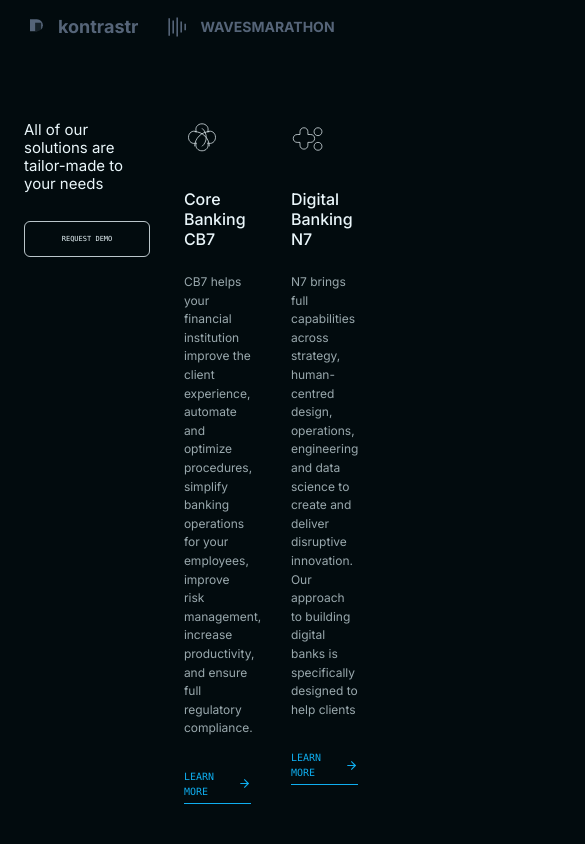
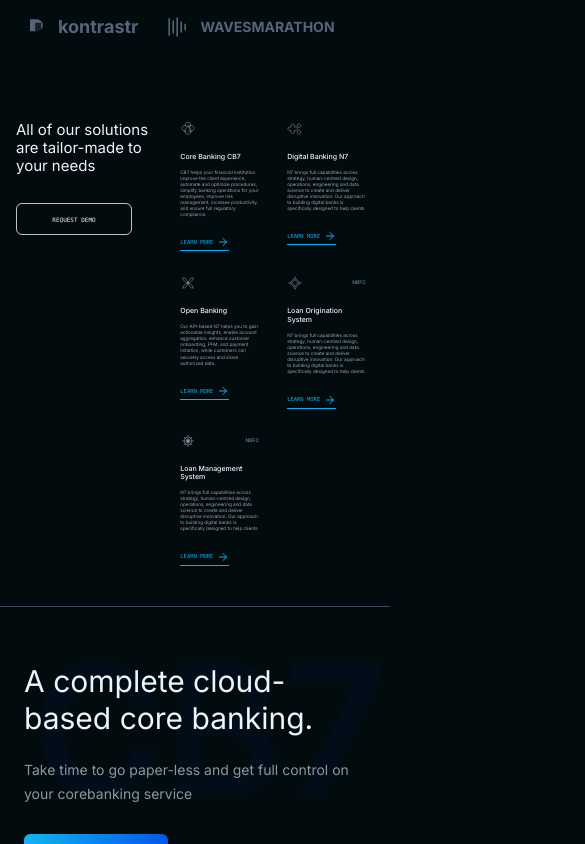
Before and after one commit to nehagithub07/Codelinear-SDE-Full-Stack-Technical-Assignment-Neha, a React (Vite) app: page / in a window 390 px wide. Shown: the part 960-1804 px from the top of the page, 585 px wide, since content can reach past the window. Built offline with nearby package versions, Linux system fonts and the light colour scheme.

Commit message:
Tighten responsive section sizing

```diff
--- a/src/components/DigitalBanking.jsx
+++ b/src/components/DigitalBanking.jsx
@@ -20,14 +20,14 @@
 function FeatureText({ group }) {
   return (
     <div className="max-w-[280px]">
-      <h3 className="text-sm font-semibold text-ink-950">{group.title}</h3>
-      <p className="mt-3 text-xs leading-5 text-slate-600">
+      <h3 className="text-[8px] font-semibold text-ink-950 sm:text-sm">{group.title}</h3>
+      <p className="mt-1.5 text-[6px] leading-[1.45] text-slate-600 sm:mt-3 sm:text-xs sm:leading-5">
         Our transformation approach is built around clear requirements, modern experience, and digitally connected operations.
       </p>
-      <div className="mt-4 grid gap-2">
+      <div className="mt-2 grid gap-1 sm:mt-4 sm:gap-2">
         {group.items.map((item) => (
-          <div className="flex gap-2 text-xs text-slate-700" key={item}>
-            <CheckCircle2 className="h-4 w-4 shrink-0 text-n7-blue" />
+          <div className="flex gap-1 text-[6px] text-slate-700 sm:gap-2 sm:text-xs" key={item}>
+            <CheckCircle2 className="h-2.5 w-2.5 shrink-0 text-n7-blue sm:h-4 sm:w-4" />
             {item}
           </div>
         ))}
@@ -39,40 +39,40 @@
 function DigitalBanking() {
   return (
     <>
-      <section className="relative overflow-hidden bg-[#EAF6FA] px-6 py-14 text-ink-950 sm:px-10 sm:py-24" id="digital-banking">
-        <span className="pointer-events-none absolute -left-24 top-44 text-[430px] font-semibold leading-none text-n7-blue/[0.055]">
+    <section className="relative overflow-hidden bg-[#EAF6FA] px-4 py-10 text-ink-950 sm:px-10 sm:py-24" id="digital-banking">
+        <span className="pointer-events-none absolute -left-32 top-36 text-[360px] font-semibold leading-none text-n7-blue/[0.045] sm:-left-24 sm:top-44 sm:text-[430px]">
           N7
         </span>
-        <div className="relative z-10 mx-auto grid max-w-[1500px] gap-12 lg:grid-cols-[0.7fr_1.3fr]">
+        <div className="relative z-10 mx-auto grid max-w-[1500px] grid-cols-[0.44fr_0.56fr] gap-4 sm:gap-12 lg:grid-cols-[0.7fr_1.3fr]">
           <div>
-            <h2 className="max-w-[330px] text-3xl font-normal leading-tight sm:text-[46px]">
+            <h2 className="max-w-[330px] text-xl font-normal leading-tight sm:text-[46px]">
               Digital banking out-of-the-box
             </h2>
-            <p className="mt-5 max-w-[350px] text-sm leading-6 text-slate-600">
+            <p className="mt-3 max-w-[350px] text-[7px] leading-[1.5] text-slate-600 sm:mt-5 sm:text-sm sm:leading-6">
               N7 helps your financial institution improve the client experience, automate and optimize procedures.
             </p>
-            <div className="mt-7 flex flex-col items-start gap-3">
+            <div className="mt-4 flex flex-col items-start gap-2 sm:mt-7 sm:gap-3">
               <a
-                className="inline-flex min-h-10 min-w-36 items-center justify-center rounded bg-button-blue px-6 font-mono text-[11px] uppercase text-white"
+                className="inline-flex min-h-7 min-w-24 items-center justify-center rounded bg-button-blue px-4 font-mono text-[7px] uppercase text-white sm:min-h-10 sm:min-w-36 sm:px-6 sm:text-[11px]"
                 href="#request-demo"
               >
                 Request Demo
               </a>
-              <a className="font-mono text-[11px] uppercase text-n7-blue" href="#digital-details">
+              <a className="font-mono text-[7px] uppercase text-n7-blue sm:text-[11px]" href="#digital-details">
                 Learn More -&gt;
               </a>
             </div>
           </div>
 
-          <div className="grid gap-10 md:grid-cols-2" id="digital-details">
-            <div className="grid gap-10">
+          <div className="grid grid-cols-2 gap-4 sm:gap-10" id="digital-details">
+            <div className="grid gap-5 sm:gap-10">
               <PhoneMockup />
               <div className="ml-auto">
                 <FeatureText group={groups[1]} />
               </div>
               <PhoneMockup variant="profile" />
             </div>
-            <div className="grid content-start gap-16 pt-10">
+            <div className="grid content-start gap-7 pt-5 sm:gap-16 sm:pt-10">
               <FeatureText group={groups[0]} />
               <PhoneMockup variant="chart" />
               <FeatureText group={groups[2]} />
--- a/src/components/MarqueeStrip.jsx
+++ b/src/components/MarqueeStrip.jsx
@@ -2,8 +2,8 @@
 
 function MarqueeStrip() {
   return (
-    <div className="border-y-4 border-emerald-500 bg-white py-2 text-ink-950">
-      <div className="flex items-center justify-center gap-4 whitespace-nowrap font-semibold sm:text-2xl">
+    <div className="overflow-hidden border-y-4 border-emerald-500 bg-white py-2 text-ink-950">
+      <div className="flex max-w-full items-center justify-center gap-4 whitespace-nowrap font-semibold sm:text-2xl">
         {[...messages, ...messages].map((message, index) => (
           <span className={message === 'N7' || message === 'CB7' ? 'text-n7-blue' : ''} key={`${message}-${index}`}>
             {index % 2 === 0 ? '*' : ''}
--- a/src/components/Mockups.jsx
+++ b/src/components/Mockups.jsx
@@ -101,18 +101,18 @@
 
   return (
     <div
-      className={`relative mx-auto h-[236px] w-[118px] rounded-[24px] border-[5px] border-black bg-white p-2 text-slate-900 shadow-[0_18px_36px_rgba(0,0,0,0.24)] ${className}`}
+      className={`relative mx-auto h-[172px] w-[86px] rounded-[18px] border-[4px] border-black bg-white p-1.5 text-slate-900 shadow-[0_18px_36px_rgba(0,0,0,0.24)] sm:h-[236px] sm:w-[118px] sm:rounded-[24px] sm:border-[5px] sm:p-2 ${className}`}
     >
-      <div className="absolute left-1/2 top-0 h-3 w-12 -translate-x-1/2 rounded-b-xl bg-black" />
-      <div className="mt-5 flex items-center gap-2">
-        <div className="h-7 w-7 rounded-full bg-slate-200" />
+      <div className="absolute left-1/2 top-0 h-2 w-9 -translate-x-1/2 rounded-b-xl bg-black sm:h-3 sm:w-12" />
+      <div className="mt-4 flex items-center gap-1.5 sm:mt-5 sm:gap-2">
+        <div className="h-5 w-5 rounded-full bg-slate-200 sm:h-7 sm:w-7" />
         <div>
           <p className="text-[7px] font-bold">Toni Kross</p>
           <p className="text-[6px] text-slate-400">Good Morning</p>
         </div>
       </div>
       {variant === 'chart' ? (
-        <div className="mt-4 h-16 rounded-lg border border-slate-100 bg-slate-50 p-2">
+        <div className="mt-3 h-11 rounded-lg border border-slate-100 bg-slate-50 p-1.5 sm:mt-4 sm:h-16 sm:p-2">
           <div className="flex h-full items-end gap-1.5">
             {[42, 72, 34, 86, 54].map((height) => (
               <span
@@ -127,9 +127,9 @@
       <p className="mt-3 text-[6px] text-slate-400">
         {variant === 'profile' ? 'Menu' : 'Recent activity'}
       </p>
-      <div className="mt-1 grid gap-1.5">
+      <div className="mt-1 grid gap-1 sm:gap-1.5">
         {rows.map((row, index) => (
-          <div className="flex items-center justify-between rounded bg-slate-50 px-1.5 py-1" key={row}>
+          <div className="flex items-center justify-between rounded bg-slate-50 px-1 py-0.5 sm:px-1.5 sm:py-1" key={row}>
             <span className="flex items-center gap-1 text-[6px]">
               <CheckCircle2 size={7} className="text-n7-blue" />
               {row}
@@ -138,7 +138,7 @@
           </div>
         ))}
       </div>
-      <div className="absolute inset-x-3 bottom-2 flex justify-between text-[6px] text-slate-400">
+      <div className="absolute inset-x-2 bottom-1.5 flex justify-between text-[5px] text-slate-400 sm:inset-x-3 sm:bottom-2 sm:text-[6px]">
         <span>Home</span>
         <span>Cards</span>
         <span>More</span>
--- a/src/components/SolutionCard.jsx
+++ b/src/components/SolutionCard.jsx
@@ -5,37 +5,37 @@
 
   return (
     <article className="group relative pr-2 text-left">
-      <div className="flex h-12 items-start justify-between gap-4 sm:h-16">
+      <div className="flex h-6 items-start justify-between gap-2 lg:h-16 lg:gap-4">
         <Icon
           aria-hidden="true"
-          className="h-9 w-9 text-mist-50/85 sm:h-14 sm:w-14"
+          className="h-4 w-4 text-mist-50/85 lg:h-14 lg:w-14"
         />
         {solution.label ? (
-          <span className="mt-2 text-[10px] font-semibold uppercase text-slate-500">
+          <span className="mt-1 text-[5px] font-semibold uppercase text-slate-500 lg:mt-2 lg:text-[10px]">
             {solution.label}
           </span>
         ) : null}
       </div>
 
-      <div className="mt-5 sm:mt-7">
-        <h3 className="text-base font-medium leading-tight text-mist-50 sm:text-[28px]">
+      <div className="mt-2 lg:mt-7">
+        <h3 className="text-[7px] font-medium leading-tight text-mist-50 lg:text-[28px]">
           {solution.title}
         </h3>
-        <p className="mt-6 max-w-[360px] text-xs leading-[1.55] text-mist-100/[0.72] sm:mt-12 sm:text-[20px] sm:leading-[1.35]">
+        <p className="mt-2 max-w-[360px] text-[4.6px] leading-[1.32] text-mist-100/[0.72] lg:mt-8 lg:text-lg lg:leading-[1.34]">
           {solution.description}
         </p>
       </div>
 
-      <div className="mt-6 sm:mt-10">
+      <div className="mt-2 lg:mt-8">
         <a
-          className="inline-flex items-center gap-2 border-b border-n7-cyan pb-1 font-mono text-[10px] uppercase text-n7-cyan transition hover:gap-3 sm:text-base"
+          className="inline-flex items-center gap-1 border-b border-n7-cyan pb-0.5 font-mono text-[5.5px] uppercase text-n7-cyan transition hover:gap-3 lg:gap-2 lg:pb-1 lg:text-base"
           href={solution.href}
         >
           Learn More
           <ArrowRight
             aria-hidden="true"
             className="transition group-hover:translate-x-1"
-            size={17}
+            size={12}
           />
         </a>
       </div>
--- a/src/components/Solutions.jsx
+++ b/src/components/Solutions.jsx
@@ -3,22 +3,22 @@
 
 function Solutions() {
   return (
-    <section className="bg-ink-950 pb-20 sm:pb-28" id="solutions">
-      <div className="mx-auto grid max-w-[1580px] grid-cols-[0.42fr_0.58fr] gap-7 px-6 sm:gap-12 sm:px-10 lg:px-32">
-        <div className="pt-0 sm:pt-1">
-          <h2 className="max-w-[560px] text-[15px] font-normal leading-[1.2] text-mist-50 sm:text-5xl sm:leading-[1.18]">
+    <section className="bg-ink-950 pb-10 lg:pb-28" id="solutions">
+      <div className="mx-auto grid max-w-[1580px] grid-cols-[0.42fr_0.58fr] gap-6 px-4 sm:px-10 lg:gap-12 lg:px-32">
+        <div className="pt-0 lg:pt-1">
+          <h2 className="max-w-[560px] text-[15px] font-normal leading-[1.2] text-mist-50 lg:text-5xl lg:leading-[1.18]">
             All of our solutions are tailor-made to your needs
           </h2>
 
           <a
-            className="mt-7 inline-flex min-h-9 w-full max-w-[126px] items-center justify-center rounded-md border border-mist-50/80 px-3 font-mono text-[7px] uppercase text-mist-50 transition hover:bg-white hover:text-ink-950 sm:mt-16 sm:min-h-[62px] sm:max-w-[284px] sm:rounded-xl sm:text-lg"
+            className="mt-7 inline-flex min-h-8 w-full max-w-[116px] items-center justify-center rounded-md border border-mist-50/80 px-3 font-mono text-[6px] uppercase text-mist-50 transition hover:bg-white hover:text-ink-950 lg:mt-16 lg:min-h-[62px] lg:max-w-[284px] lg:rounded-xl lg:text-lg"
             href="#request-demo"
           >
             Request Demo
           </a>
         </div>
 
-        <div className="grid grid-cols-2 gap-x-8 gap-y-12 sm:gap-x-28 sm:gap-y-32">
+        <div className="grid grid-cols-2 gap-x-5 gap-y-6 lg:gap-x-28 lg:gap-y-24">
           {solutions.map((solution) => (
             <SolutionCard key={solution.title} solution={solution} />
           ))}
```
